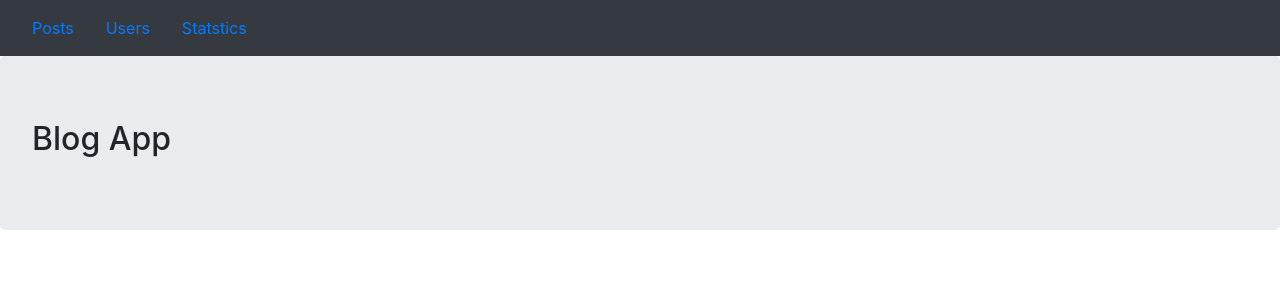
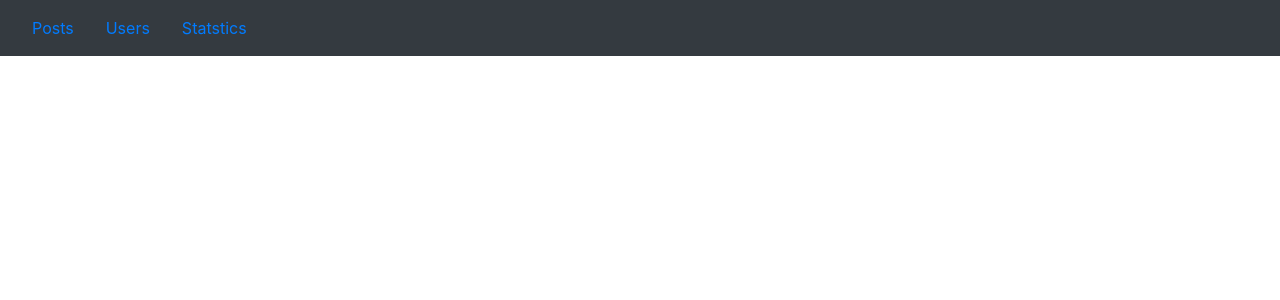
Before and after one commit to cipriRusu/Blogtype-Application, a React (Create React App) app in the folder blog-ui-react/: page / in a window 1280 px wide. Shown: the top 300 px of the page. Built offline with nearby package versions, Linux system fonts and the light colour scheme.

Commit message:
Removed title header

```diff
--- a/blog-ui-react/src/App.js
+++ b/blog-ui-react/src/App.js
@@ -1,6 +1,5 @@
 import React from 'react'
 import 'bootstrap/dist/css/bootstrap.min.css';
-import Title from './components/Title'
 import PostListing from './components/PostListing'
 import Post from './components/Post.js';
 import Navigation from './components/Navigation'
@@ -10,7 +9,6 @@ function App() {
     return (
             <Router>
                 <Navigation />
-                <Title />
                 <Switch>
                     <Route path="/posts" exact component={PostListing}></Route>
                     <Route path="/posts/:id" exact component={Post}></Route>
```
